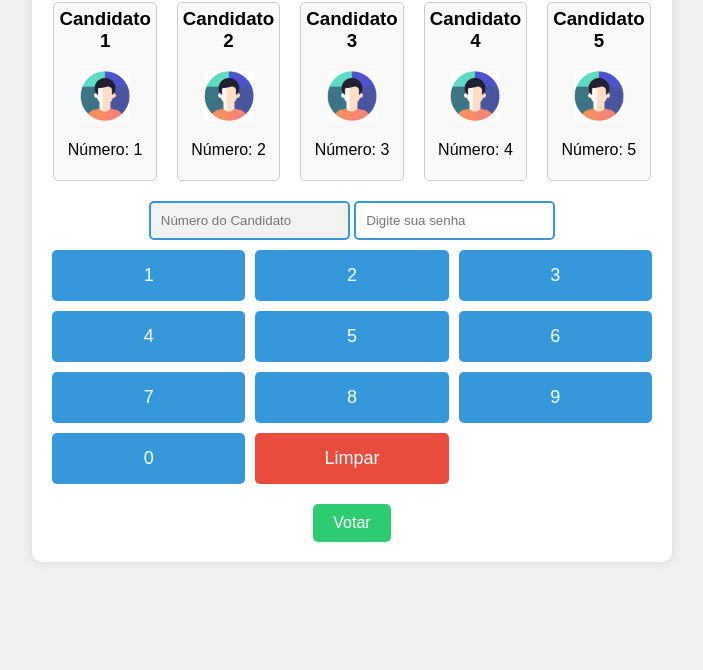
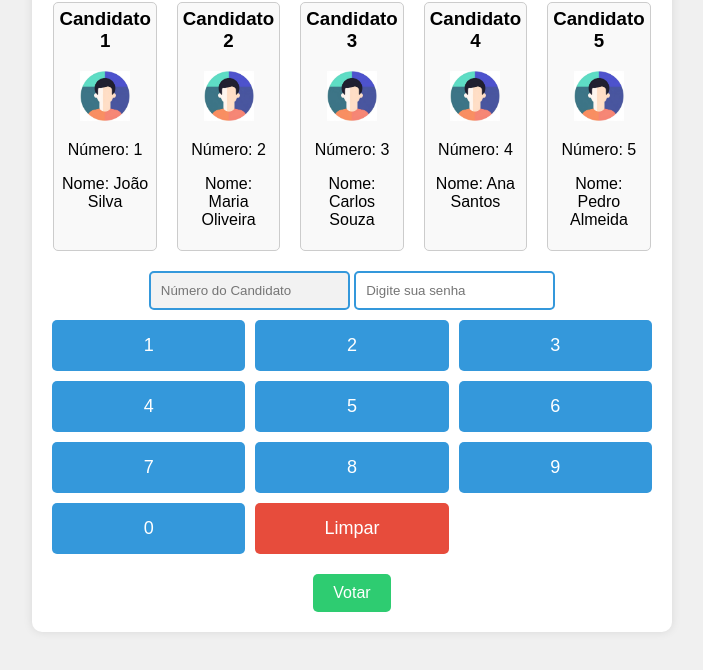
Before and after one commit to gabriel-vinicius-silva/finalizacao_votar-escolas, a plain HTML site: page index.html in a window 1280 px wide. Shown: the part 94-764 px from the top of the page, without its empty margins (288-991 px from the left). Drawn offline with Linux system fonts and the light colour scheme.

Commit message:
finalizacao !

```diff
--- a/index.html
+++ b/index.html
@@ -14,26 +14,31 @@
         <h3>Candidato 1</h3>
         <img src="imgTeste.webp" alt="Candidato 1">
         <p>Número: 1</p>
+        <p>Nome: João Silva</p>
       </div>
       <div class="card">
         <h3>Candidato 2</h3>
         <img src="imgTeste.webp" alt="Candidato 2">
         <p>Número: 2</p>
+        <p>Nome: Maria Oliveira</p>
       </div>
       <div class="card">
         <h3>Candidato 3</h3>
         <img src="imgTeste.webp" alt="Candidato 3">
         <p>Número: 3</p>
+        <p>Nome: Carlos Souza</p>
       </div>
       <div class="card">
         <h3>Candidato 4</h3>
         <img src="imgTeste.webp" alt="Candidato 4">
         <p>Número: 4</p>
+        <p>Nome: Ana Santos</p>
       </div>
       <div class="card">
         <h3>Candidato 5</h3>
         <img src="imgTeste.webp" alt="Candidato 5">
         <p>Número: 5</p>
+        <p>Nome: Pedro Almeida</p>
       </div>
     </div>
     <form id="votingForm">
--- a/script.js
+++ b/script.js
@@ -25,7 +25,8 @@ votingForm.addEventListener('submit', function(event) {
     // Se sim, então pedimos a senha
     if (password === 'g') {
       // Verificamos a senha
-      alert('Senha correta. Voto computado para o candidato ' + candidateNumber + '!');
+      const candidateName = document.querySelector(`.card:nth-of-type(${candidateNumber}) p:nth-of-type(2)`).textContent.trim().split(": ")[1]; // Obtém o nome do candidato
+      alert(`Senha correta. Voto computado para o candidato ${candidateName}!`); // Exibe a mensagem com o nome do candidato
       window.location.reload();
     } else {
       // Senha incorreta
```
